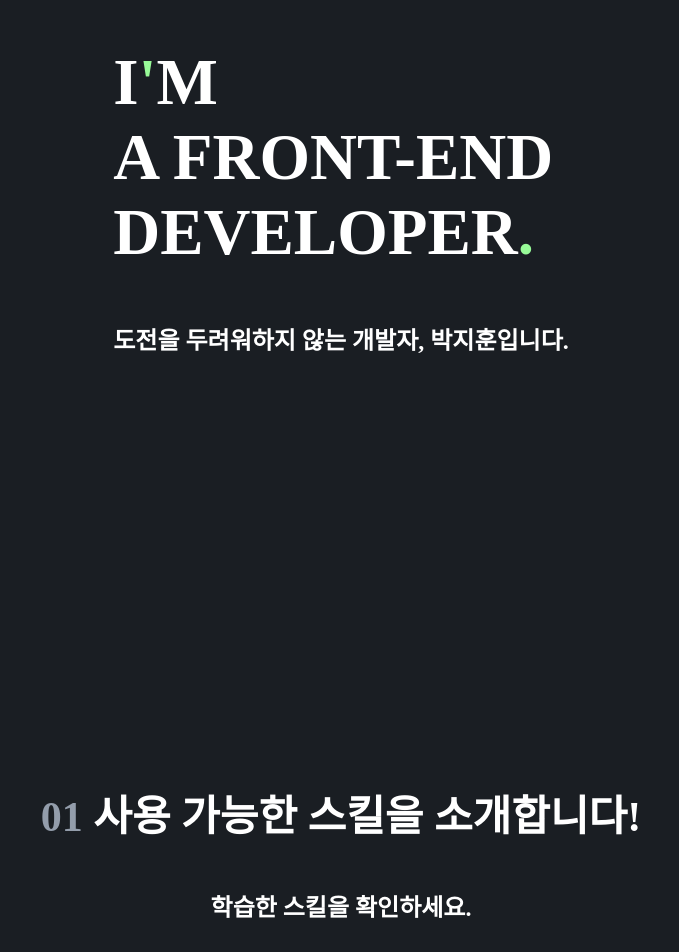
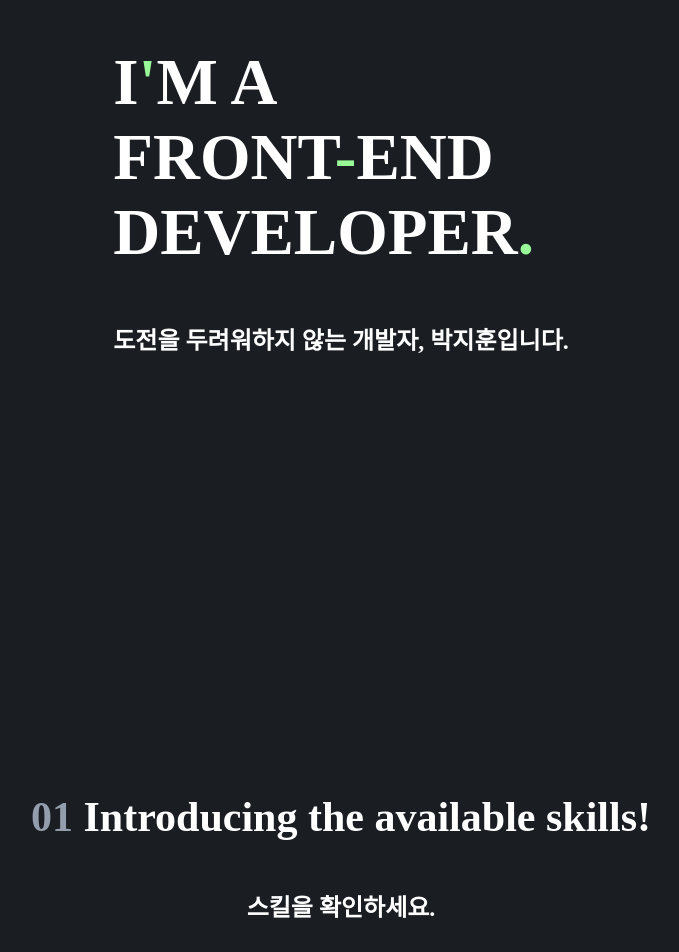
Before and after one commit to bbagbbagn2/PJH-Portfolio, a React (Create React App) app: page / in a window 1280 px wide. Shown: the part 340-1292 px from the top of the page, without its empty margins (299-978 px from the left). Built offline with nearby package versions, Linux system fonts and the light colour scheme.

Commit message:
fix(Header) targetHeight값 조정

```diff
--- a/src/Header.js
+++ b/src/Header.js
@@ -7,7 +7,7 @@ export default function App() {
     const [scrollPosition, setScrollPosition] = useState(0);
 
     const handleSkill = () => {
-        const targetHeight = 658;
+        const targetHeight = 988;
         window.scrollTo({
             top: targetHeight,
             behavior: 'smooth',
@@ -90,6 +90,7 @@ const ItemsWrapper = styled.div`
 const Items = styled.p`
     font-size: 14px;
     cursor: pointer;
+    transition: all 0.3s;
     color: ${(props) => (props.color || "#939DAB")};
 
     &:hover{
--- a/src/MainPage.js
+++ b/src/MainPage.js
@@ -13,10 +13,10 @@ export default function Main() {
                         <ProfileWrapper>
                             <TitleWrapper>
                                 <ProfileTitle>
-                                    I<ProfileTitleColor>'</ProfileTitleColor>M
+                                I<ProfileTitleColor>'</ProfileTitleColor>M A
                                 </ProfileTitle>
                                 <ProfileTitle>
-                                    A FRONT-END
+                                FRONT<ProfileTitleColor>-</ProfileTitleColor>END
                                 </ProfileTitle>
                                 <ProfileTitle>
                                     DEVELOPER<ProfileTitleColor>.</ProfileTitleColor>
@@ -33,9 +33,9 @@ export default function Main() {
                         <Part1TitleWrapper>
                             <Part1Title>
                                 <Part1TitleColor>01 </Part1TitleColor>
-                                사용 가능한 스킬을 소개합니다!
+                                Introducing the available skills!
                             </Part1Title>
-                            <IntroduceTitle>학습한 스킬을 확인하세요.</IntroduceTitle>
+                            <IntroduceTitle>스킬을 확인하세요.</IntroduceTitle>
                         </Part1TitleWrapper>
                         <Part1SkillContainer>
                             <SkillWrapper>
@@ -129,7 +129,7 @@ const IntroduceTitle = styled.h5`
 const Part1Container = styled.div`
     height: 1250px;
     display: grid;
-    grid-template-rows: repeat(10, min-content) 1fr;
+    grid-template-rows: repeat(2, min-content) 1fr;
 `;
 
 const Part1TitleWrapper = styled.div`
```
